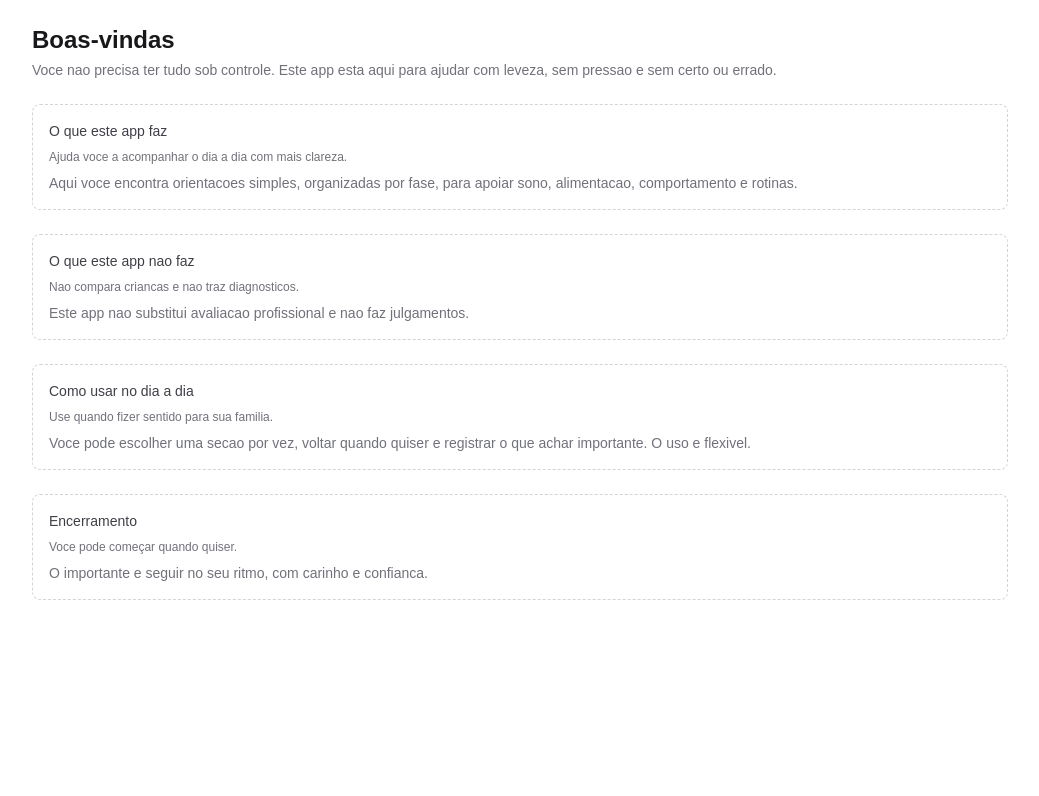
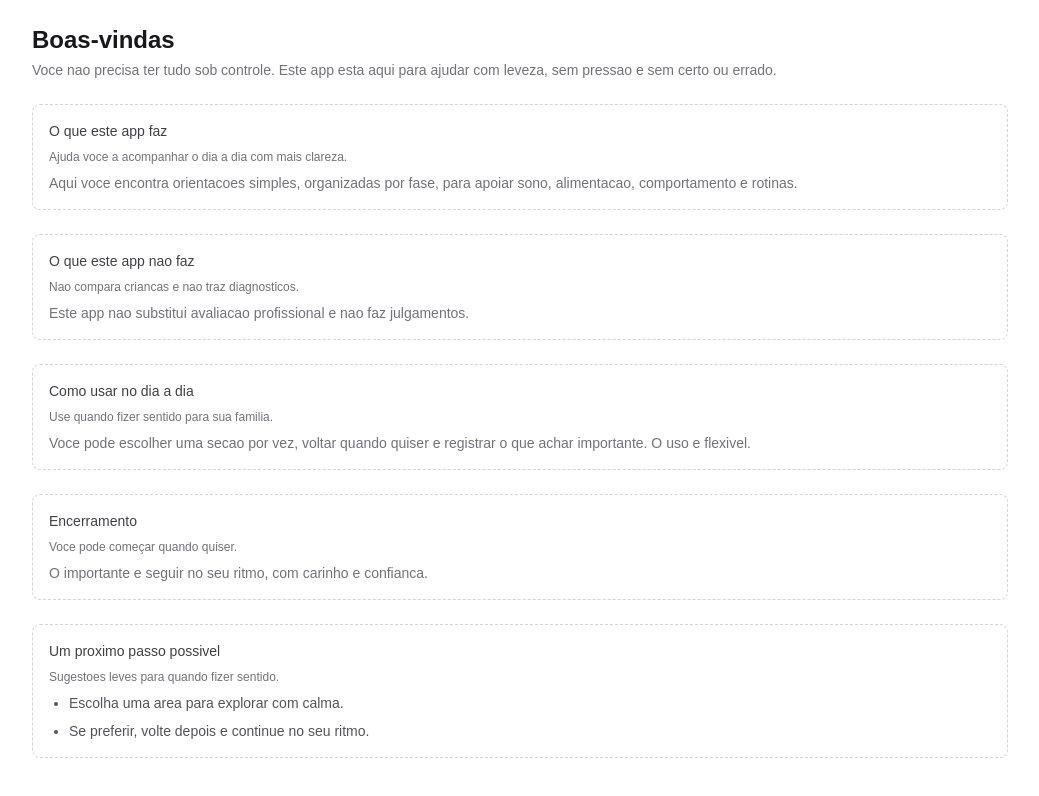
Before and after one commit to icaro2526/crescer-bemm, a Next.js app: page /onboarding in a window 1280 px wide. Shown: the top 796 px of the page, without its empty margins (120-1159 px from the left). Built offline with nearby package versions, Linux system fonts and the light colour scheme.

Commit message:
Add suggested first step to onboarding
Co-authored-by: icaromanin123 <icaromanin123@gmail.com>

```diff
--- a/app/onboarding/page.tsx
+++ b/app/onboarding/page.tsx
@@ -50,6 +50,16 @@ export default function OnboardingPage() {
           O importante e seguir no seu ritmo, com carinho e confianca.
         </p>
       </PlaceholderCard>
+
+      <PlaceholderCard
+        title="Um proximo passo possivel"
+        description="Sugestoes leves para quando fizer sentido."
+      >
+        <ul className="mt-2 list-disc space-y-2 pl-5 text-sm text-zinc-600">
+          <li>Escolha uma area para explorar com calma.</li>
+          <li>Se preferir, volte depois e continue no seu ritmo.</li>
+        </ul>
+      </PlaceholderCard>
     </section>
   );
 }
```
